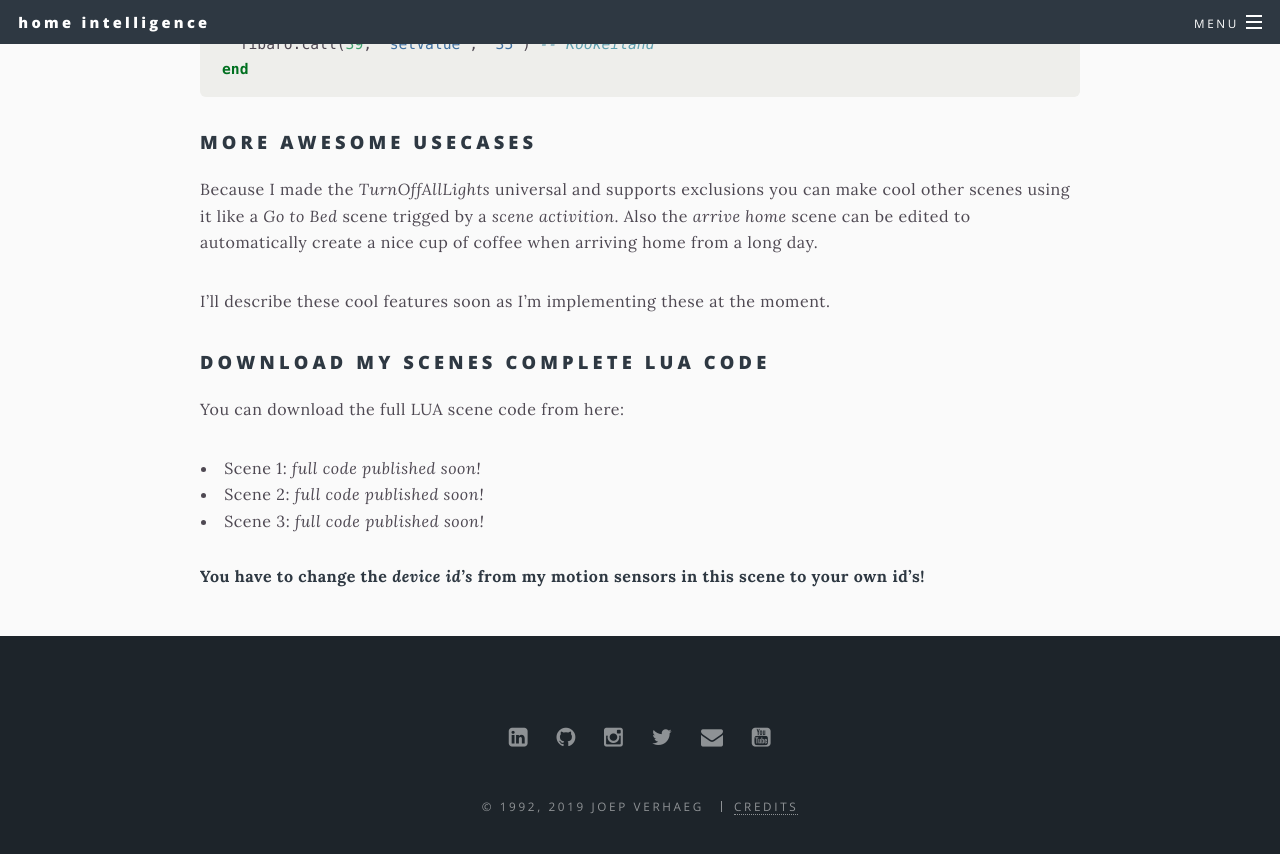
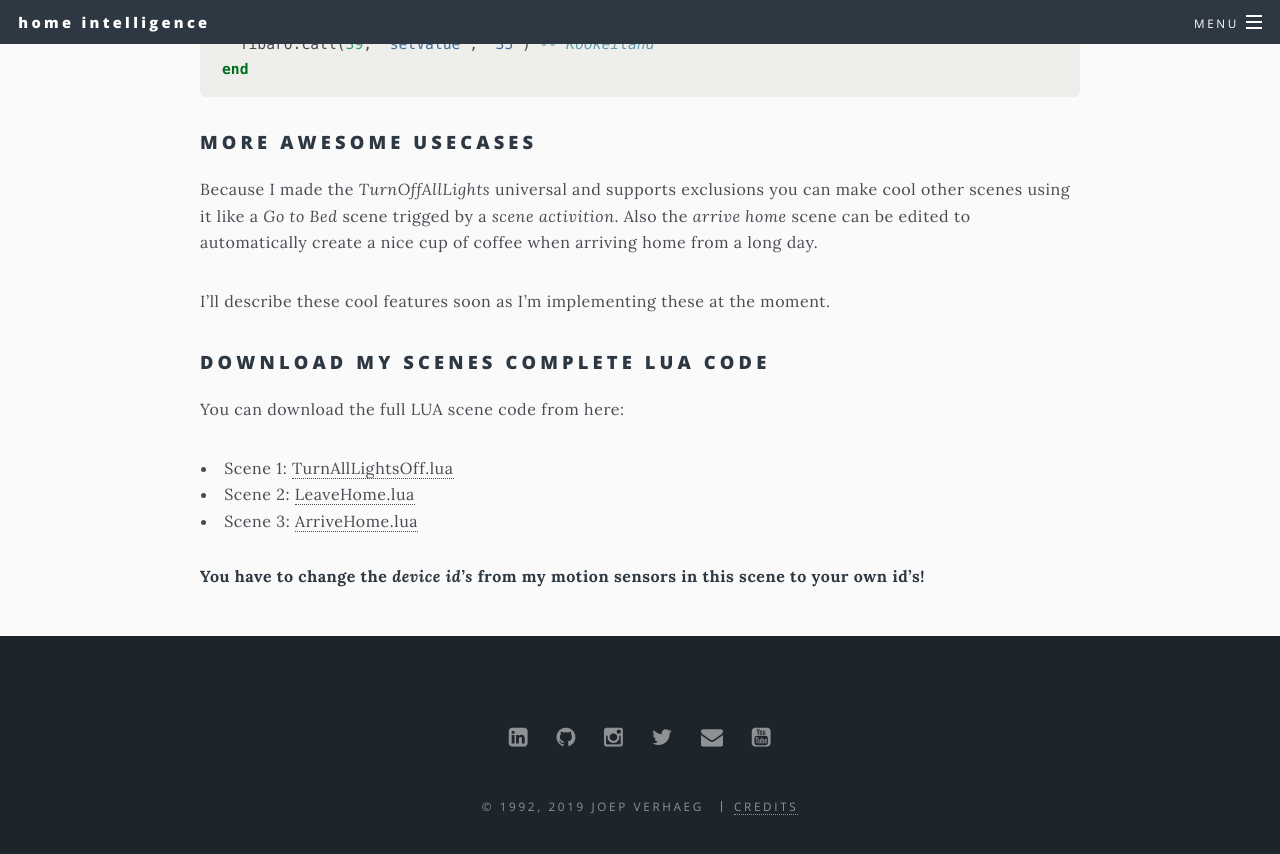
Before and after one commit to joepv/joepv.github.io, a Jekyll site: the page built from _pages/hibernate.md, in a window 1280 px wide and 900 px high, scrolled down 9008 px. Shown: the top 854 px of the window. Built offline with Jekyll 4.4.1, drawn with Linux system fonts in a browser that asks for light colours.

Commit message:
Added LUA files for Hibernate Your Home article

```diff
--- a/_pages/hibernate.md
+++ b/_pages/hibernate.md
@@ -311,8 +311,8 @@ I'll describe these cool features soon as I'm implementing these at the moment.
 
 You can download the full LUA scene code from here:
 
-* Scene 1: _full code published soon!_
-* Scene 2: _full code published soon!_
-* Scene 3: _full code published soon!_
+* Scene 1: [TurnAllLightsOff.lua](https://github.com/joepv/fibaro/blob/master/TurnAllLightsOff_Public.lua)
+* Scene 2: [LeaveHome.lua](https://github.com/joepv/fibaro/blob/master/LeaveHome_Public.lua)
+* Scene 3: [ArriveHome.lua](https://github.com/joepv/fibaro/blob/master/ArriveHome_Public.lua)
 
 **You have to change the _device id's_ from my motion sensors in this scene to your own id's!**
```
